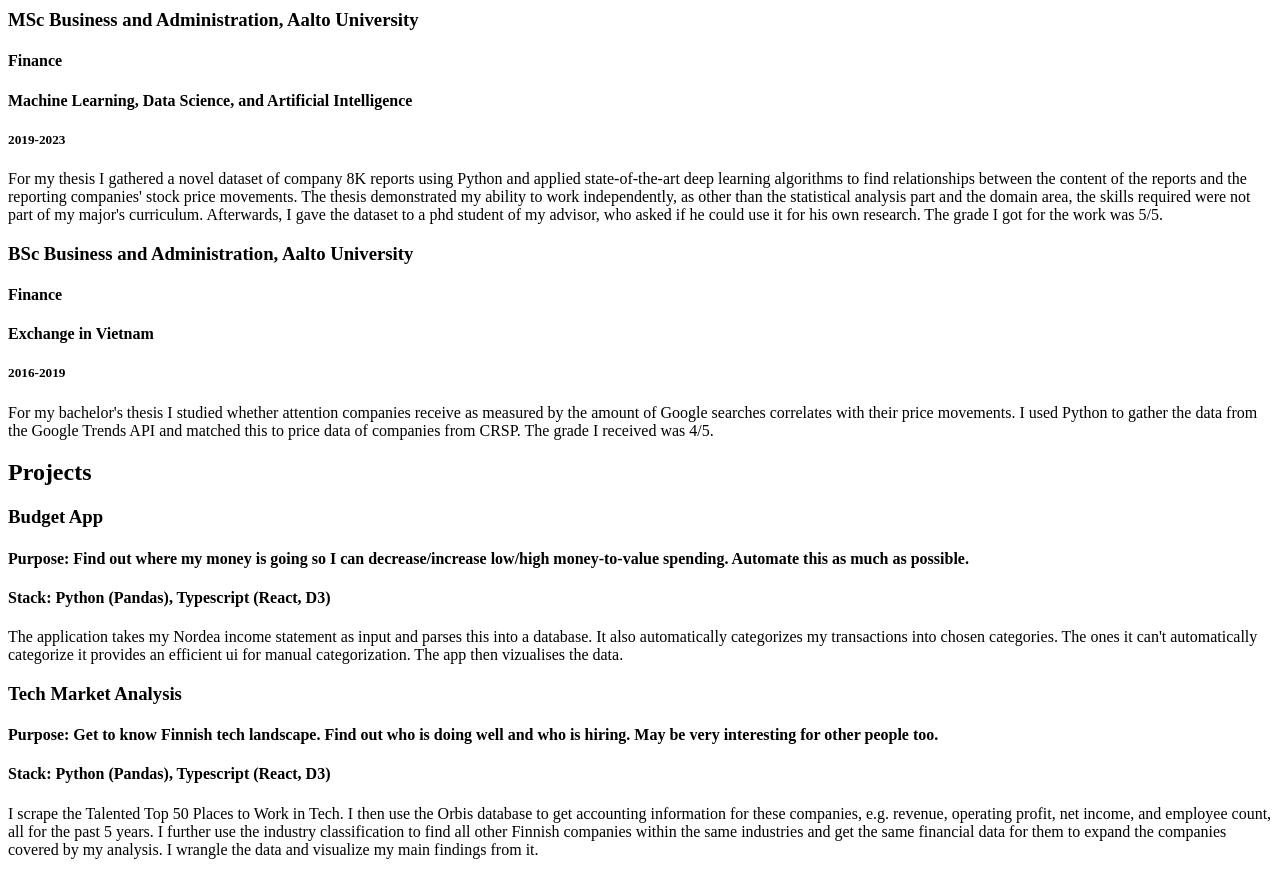
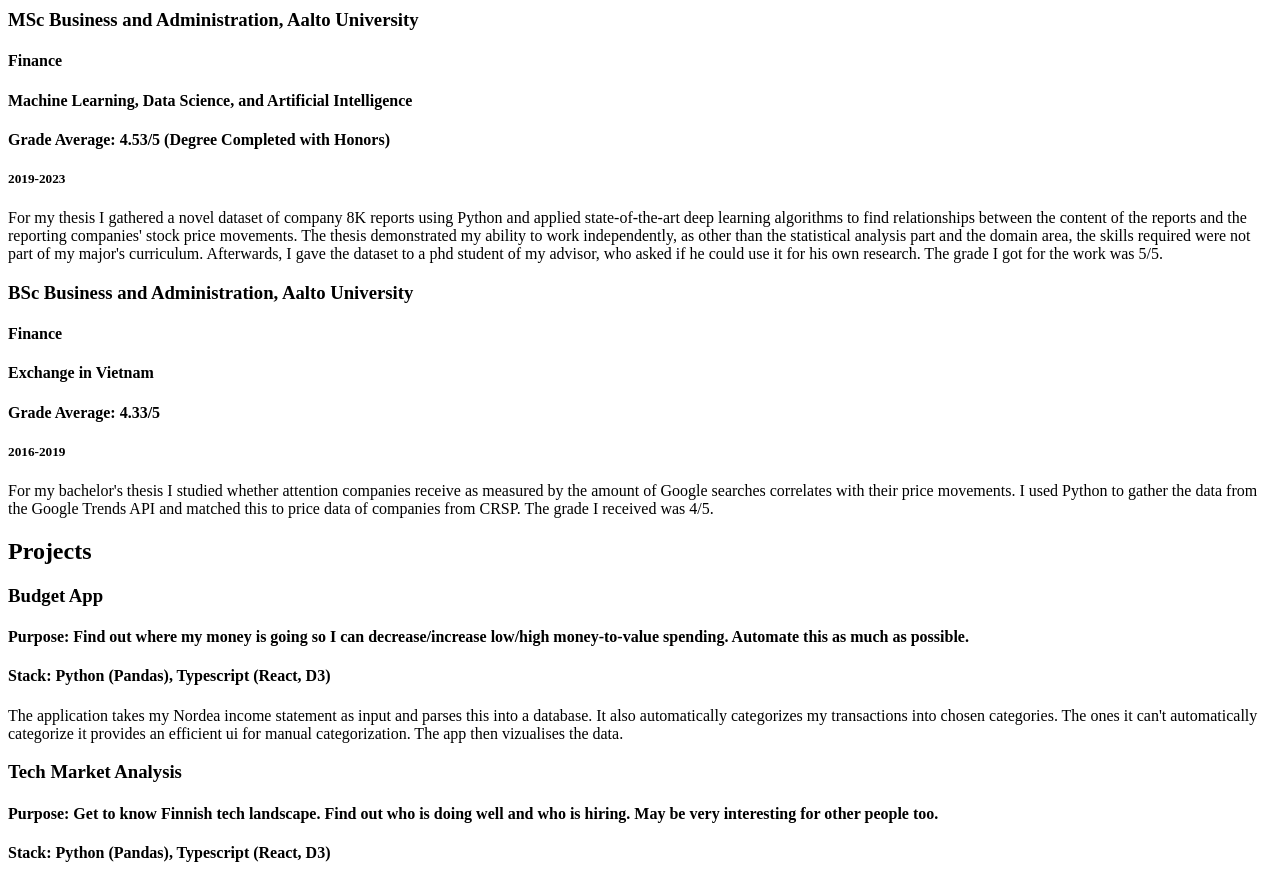
Before and after one commit to KlausParanko/cv, a website: page index.html in a window 1280 px wide. Shown: the part 1200-2074 px from the top of the page. Drawn offline with Linux system fonts and the light colour scheme.

Commit message:
Added grade averages

```diff
--- a/index.html
+++ b/index.html
@@ -88,6 +88,7 @@
           <h4 class="minor">
             Machine Learning, Data Science, and Artificial Intelligence
           </h4>
+          <h4 class="grades">Grade Average: 4.53/5 (Degree Completed with Honors)</h4>
           <h5 class="years">2019-2023</h5>
           <p>For my thesis I gathered a novel dataset of company 8K reports using Python and applied state-of-the-art
             deep
@@ -102,6 +103,7 @@
           <h3 class="degree">BSc Business and Administration, Aalto University</h3>
           <h4 class="major">Finance</h4>
           <h4 class="minor">Exchange in Vietnam</h4>
+          <h4 class="grades">Grade Average: 4.33/5</h4>
           <h5 class="years">2016-2019</h5>
           <p>For my bachelor's thesis I studied whether attention companies receive as measured by the amount of Google
             searches correlates with their price movements. I used Python to gather the data from the Google Trends API
```
